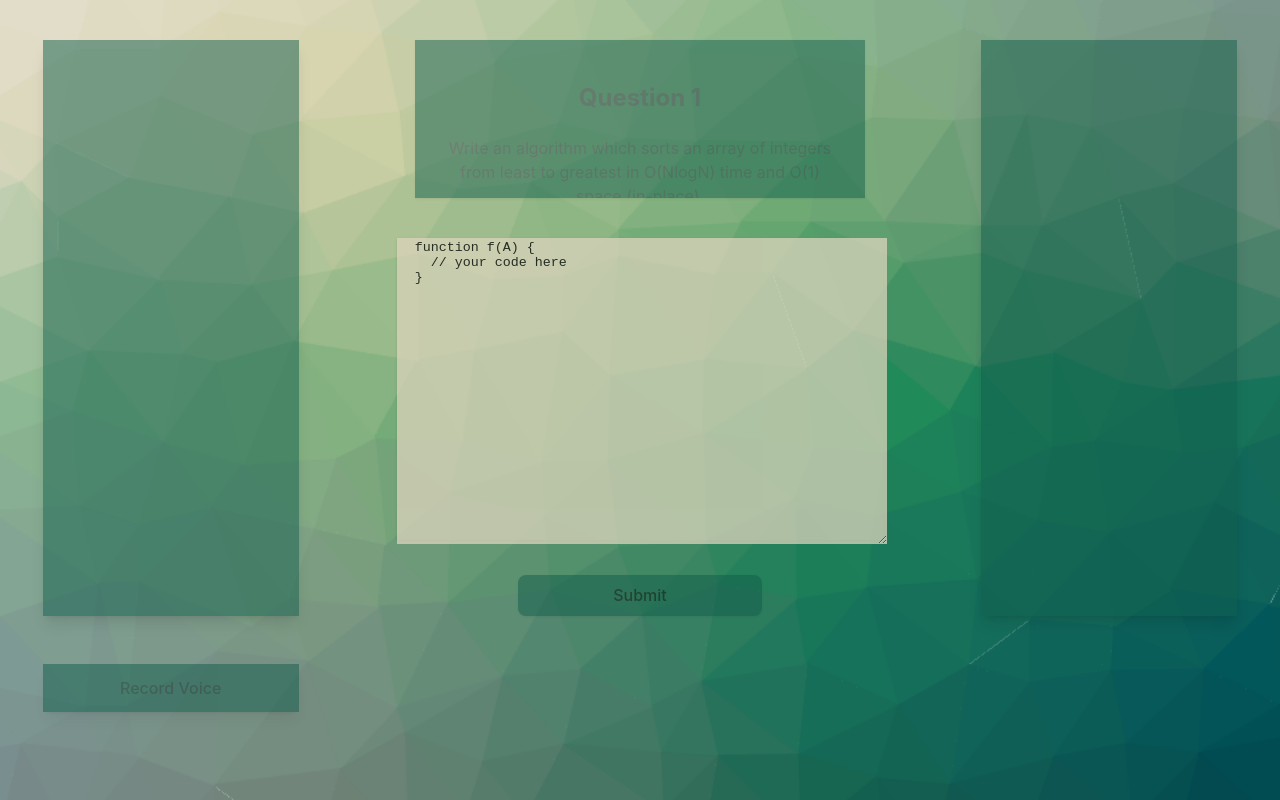
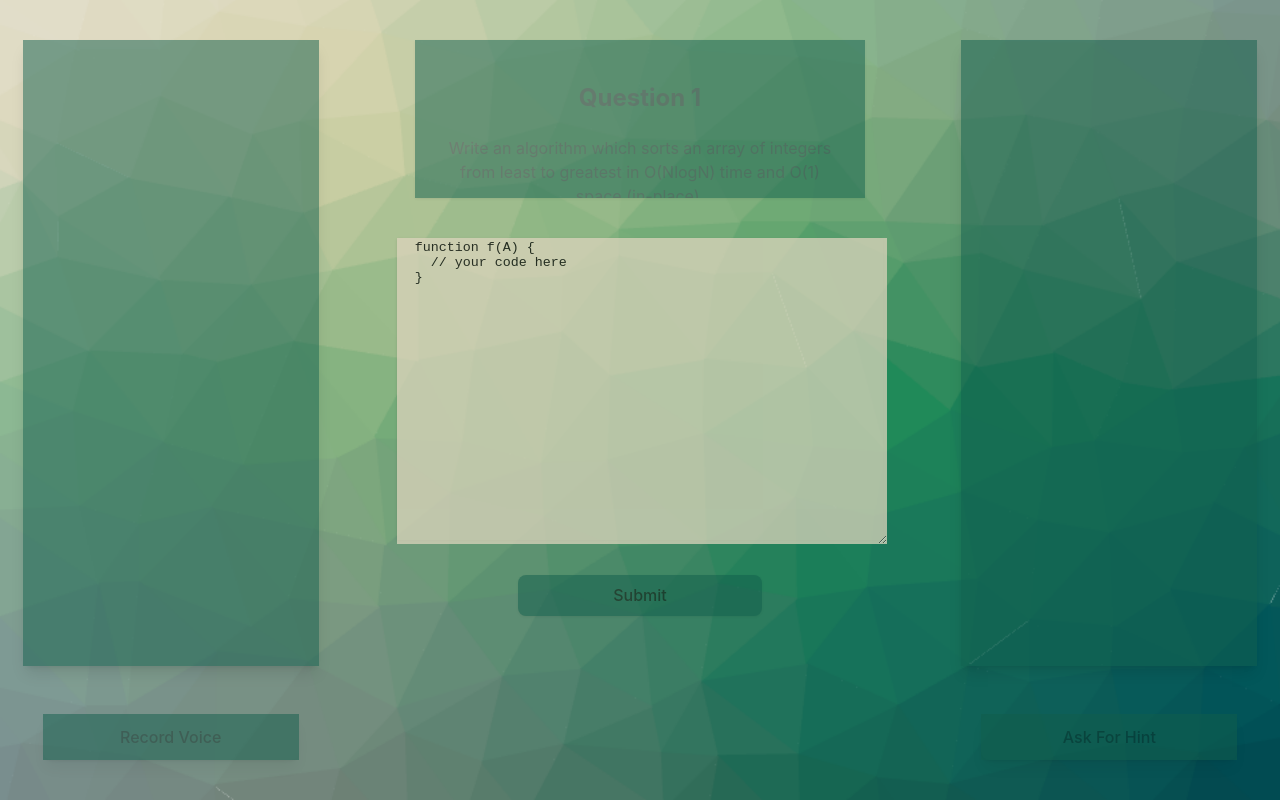
Before and after one commit to Srokit/leetviews-v1-frontend, a React (Vite) app: page / in a window 1280 px wide. Built offline with nearby package versions, Linux system fonts and the light colour scheme.

Commit message:
Frontend can record interviewee script and send it for hints from be

```diff
--- a/src/App.css
+++ b/src/App.css
@@ -21,6 +21,14 @@
 
 .biTranscriptBg {
   @apply z-0 bg-primary/50 w-full h-full;
+}
+
+hr.aiHintTranscriptLineRule {
+  border: 0;
+  height: 0;
+  width: 100%;
+  border-top: 1px solid rgba(0, 0, 0, 0.1);
+  border-bottom: 1px solid rgba(255, 255, 255, 0.3);
 }
 
 .logo {
--- a/src/App.jsx
+++ b/src/App.jsx
@@ -3,13 +3,18 @@ import reactLogo from './assets/react.svg'
 import viteLogo from '/vite.svg'
 import './App.css'
 
-import AiHintTranscript from './AiHintTranscript'
+import { apiGetAiHint } from './api'
+
+import AppContext from './Context'
 
 const codeAreaDefVal = `\
   function f(A) {
     // your code here
   }
 `
+
+const INT_S = 60;
+const ADD_HINT_INTERVAL_MS = INT_S * 1000;
 
 let RECOG = null;
 
@@ -46,15 +51,25 @@ function App() {
     setIsRecording(!isRecording)
   }
 
+  const [aiScriptParts, setAiScriptParts] = useState([])
+
+  const onAskForHint = () => {
+    console.log("Asking for hint")
+    if (intervieweeScript.trim().length === 0) return
+    apiGetAiHint(intervieweeScript).then((data) => {
+      setAiScriptParts(prevParts => [...prevParts, data])
+    })
+  }
+
   return (
     <div className="flex flex-col w-full h-full justify-center appBg">
       <div className="w-full flex flex-row justify-around" style={{'height': '90%'}}>
         <div className="biMainLayoutCol">
-          <div className="biTranscriptCont">
-            <div className="biTranscriptBg">
-            </div>
-            <div className="absolute z-50">
-              {intervieweeScript}
+          <div className="biTranscriptCont overflow-y-scroll relative bg-primary/50 py-10 px-5">
+              <div className="relative z-50 top-0 left-0 h-full w-full">
+                <div className="flex flex-col w-full h-full">
+                {intervieweeScript}
+              </div>
             </div>
           </div>
           <div className="h-12 w-full bg-primary opacity-50 shadow-lg mt-12 flex flex-row">
@@ -80,10 +95,23 @@ function App() {
           </div>
         </div>
         <div className="biMainLayoutCol">
-          <div className="biTranscriptCont overflow-y-scroll relative bg-primary/50">
+          <div className="biTranscriptCont overflow-y-scroll relative bg-primary/50 py-10 px-5">
             <div className="relative z-50 top-0 left-0 h-full w-full">
-              <AiHintTranscript />
+              <div className="flex flex-col w-full h-full">
+                {aiScriptParts.map((part, idx) => (
+                  <>
+                    <div key={idx} className="border-b-2 mb-2 bg-transparent">
+                      {part}
+                    </div>
+                    <hr className="aiHintTranscriptLineRule" />
+                  </>
+                ))
+                }
+              </div>
             </div>
+          </div>
+          <div className="h-12 w-full bg-primary opacity-50 shadow-lg mt-12 flex flex-row">
+            <button onClick={() => {onAskForHint()}} className="w-full h-full bg-primary opacity-50 shadow">Ask For Hint</button>
           </div>
         </div>
       </div>
--- /dev/null
+++ b/src/Context.js
@@ -0,0 +1,5 @@
+import { createContext } from "react";
+
+const AppContext = createContext({});
+
+export default AppContext;
--- a/src/api.js
+++ b/src/api.js
@@ -1,6 +1,17 @@
 
-export const apiGetAiHint = async () => {
-  const response = await fetch('http://localhost:3000/hint');
+const urlBase = 'http://localhost:3000';
+
+export const apiGetAiHint = async (dialogue) => {
+  // Fetch using post method passing dialogue in body as json
+  const response = await fetch(urlBase + '/hint', {
+    method: 'POST',
+    headers: {
+      'Content-Type': 'application/json'
+    },
+    body: JSON.stringify({
+      dialogue,
+    })
+  });
   const body = await response.json();
-  return body.data.hint;
+  return body.data;
 }
```
